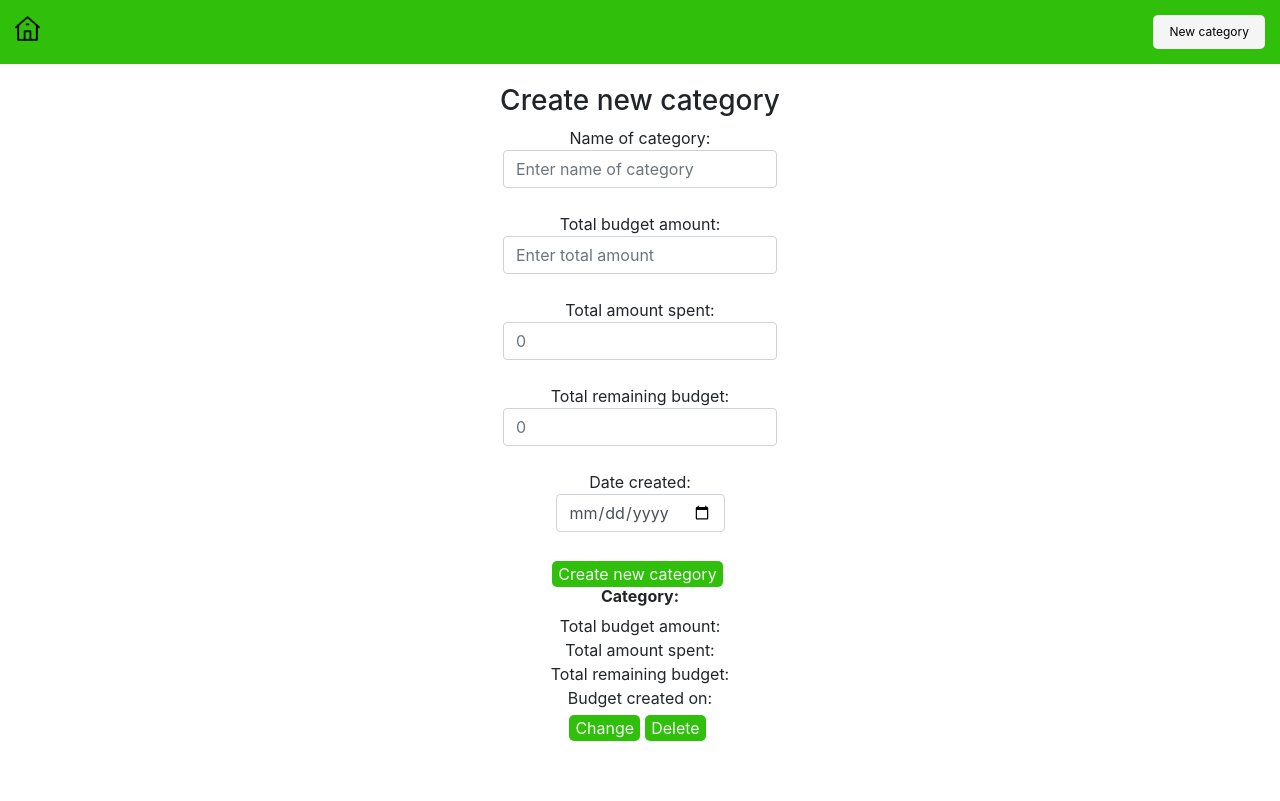
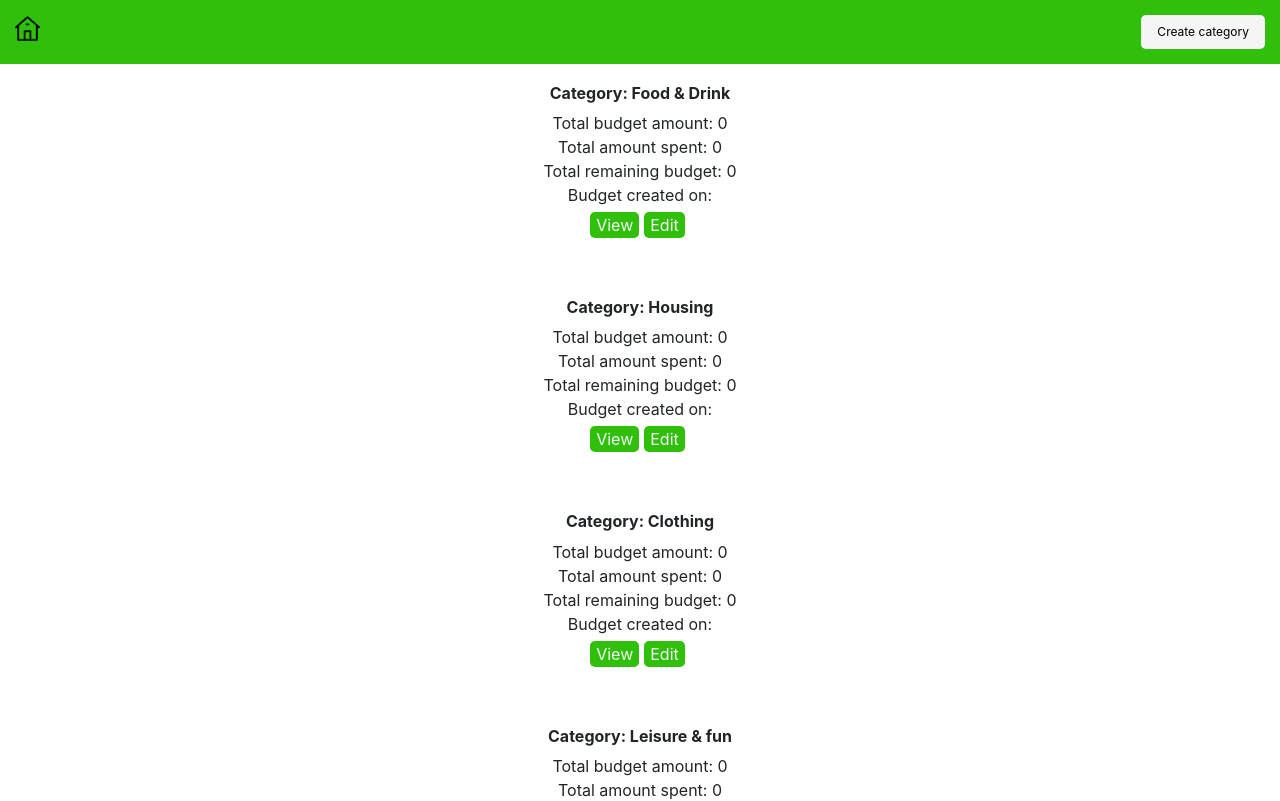
Before and after one commit to Jethet/project-money-shuffle, a React (Create React App) app: page /state in a window 1280 px wide. Shown: the top 801 px of the page. Built offline with nearby package versions, Linux system fonts and the light colour scheme.

Commit message:
Add routing, redo local storage functionality

```diff
--- a/src/App.js
+++ b/src/App.js
@@ -19,7 +19,7 @@ function App() {
         <Route exact path="/" component={CategoryOverview} />
         <Route exact path="/create" component={CreateCategory} />
         <Route exact path="/view" component={ViewCategory} />
-        {/* <Route exact path="/edit" component={EditCategory} /> */}
+        <Route exact path="/edit" component={EditCategory} />
 
         <Route exact path="/state" component={CategoryState} />
       </Switch>
--- a/src/components/CategoryOverview.js
+++ b/src/components/CategoryOverview.js
@@ -29,7 +29,7 @@ class CategoryOverview extends React.Component {
   render() {
     return (
       <div>
-        {/* {categoriesData.map((category) => {
+        {categoriesData.map((category) => {
           return (
             <StandardCategories
               key={category.categoryName}
@@ -37,7 +37,7 @@ class CategoryOverview extends React.Component {
               getCategoryFromStorage={this.getCategoryFromStorage}
             />
           );
-        })} */}
+        })}
         {this.props.categoryList}
       </div>
     );
--- a/src/components/CategoryState.js
+++ b/src/components/CategoryState.js
@@ -52,7 +52,7 @@ class CategoryState extends React.Component {
         <CategoryOverview {...this.state} categoryList={this.state.categoryList} />
 
         <CreateCategory
-          {...this.state}
+          // {...this.state}
           updateState={this.updateState}
           addNewCategory={this.addNewCategory}
         />
--- a/src/components/CreateCategory.js
+++ b/src/components/CreateCategory.js
@@ -9,6 +9,10 @@ class CreateCategory extends React.Component {
     remainingBudget: "",
     budgetDate: "",
   };
+
+  componentDidMount() {
+    console.log(this.props)
+  }
 
   handleChange = (e) => {
     e.preventDefault()
@@ -27,7 +31,7 @@ class CreateCategory extends React.Component {
     } else {
       alert("This category name already exists.");
     }
-
+    console.log(this.props)
     // This is the created category sent to the CategoryState (component responsible for setting state)
     this.props.updateState(categoryName, totalBudget, amountSpent, remainingBudget, budgetDate)
   };
--- a/src/components/Navbar.js
+++ b/src/components/Navbar.js
@@ -13,7 +13,7 @@ function Navbar() {
 
         <div>
           <button className="link-create-button">
-            <Link to="/create" className="nav-link">New category</Link>
+            <Link to="/create" className="nav-link">Create category</Link>
           </button>
         </div>
 
--- a/src/components/StandardCategories.js
+++ b/src/components/StandardCategories.js
@@ -11,7 +11,7 @@ function StandardCategories(props) {
         <li>Total remaining budget: {props.category.remainingBudget}</li>
         <li>Budget created on: {props.category.budgetDate}</li>
 
-        <button className="category-button" onClick={props.getCategoryFromStorage}>
+        <button className="category-button">
           <Link to="/view" className="link">View</Link>
         </button>
         <button className="category-button">
```
